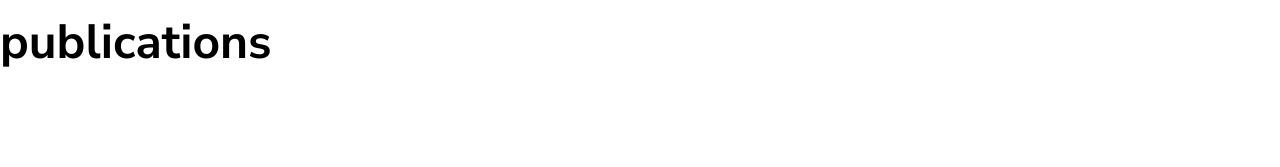
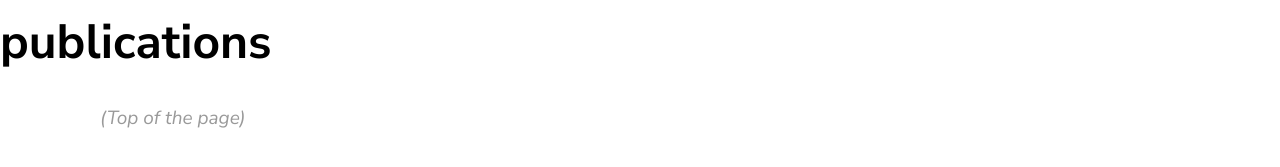
Before and after one commit to alexanderlerch/alexanderlerch.github.io, a Jekyll site: the page built from publications.md, in a window 1280 px wide. Shown: the part 443-610 px from the top of the page. Built offline with Jekyll 4.4.1, drawn with Linux system fonts in a browser that asks for light colours; nearby versions of some CDN libraries.

Commit message:
revert most changes

```diff
--- a/_layouts/bib.html
+++ b/_layouts/bib.html
@@ -47,7 +47,11 @@
 		<div class="container">
 			<div class="bibtex_structure">
 			  <div class="group year" extra="DESC number">
+				  <a href="#top" style="display: inline"><em>(Top of the page)</em></a>
 				  <div style="padding-bottom:10px;"></div>
+				  <div class="sort journal" extra="DESC string">
+					<div class="templates"></div>
+				  </div>
 			  </div>
 			</div>
 
@@ -56,8 +60,7 @@
 			  <div class="if bibtex_template" style="display: none;">
 				<ul> <li>
 				  <span class="if title">
-					<span class="if url"><a class="bibtexVar" href="<span class="url"></span>" extra="BIBTEXKEY"><span class="title"></span></span></a>
-					<span class="if !url"><span class="title"></span></span>,
+					<span class="title"></span>,,
 				  </span>
 				  <div class="if author">
 					<span class="author"></span>
@@ -73,7 +76,7 @@
 					<span class="if journal number">(<span class="number"></span>),</span>
 					<span class="if pages"> pages <span class="pages"></span>,</span>
 					<span class="if month"><span class="month"></span>,</span>
-					<span class="if year"><span class="year"></span>. </span>
+					<span class="if year"><span class="year"></span>.</span>
 					<span class="if url"><span class="url"></span></span>
 				  </div>
 				</li></ul>
```
